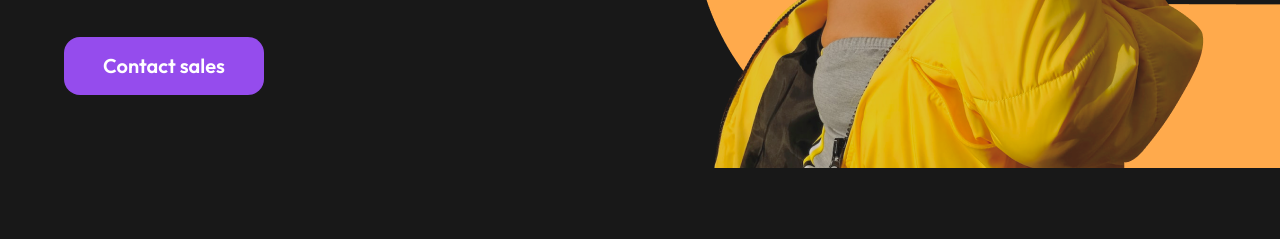
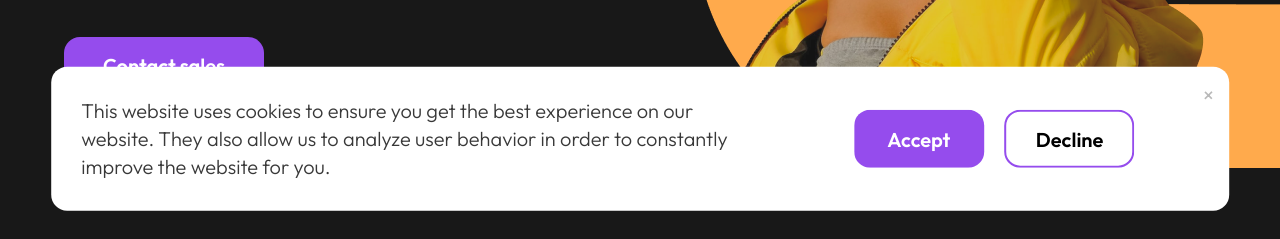
Before and after one commit to qksich/business, a plain HTML site: page index.html in a window 1280 px wide. Shown: the part 561-800 px from the top of the page. Drawn offline with Linux system fonts and the light colour scheme.

Commit message:
Add files via upload

```diff
--- a/index.html
+++ b/index.html
@@ -281,6 +281,19 @@
         </div>
     </div>
 
+    <div class="cookie">
+        <p>This website uses cookies to ensure you get the best experience on our website. They also allow us to analyze user behavior in order to constantly improve the website for you.</p>
+        <div>
+            <button class="close-message write__bg">
+                <span>Accept</span>
+            </button>
+            <button class="close-message write__btn">
+                <span>Decline</span>
+            </button>
+        </div>
+        <span class="close-message disp">&times;</span>
+    </div>
+
     <footer class="container">
         <div class="top">
             <div class="logo">
--- a/script/script.js
+++ b/script/script.js
@@ -15,6 +15,7 @@ const modalThanks = document.querySelector('#thanks-modal') // второй мо
 const closeFormButton = document.querySelectorAll('.close') // кнопки закрывающие форму
 const closeModalThanks = document.querySelector('.cl-thanks') // кнопка во втором модуле
 const errorMessage = document.querySelectorAll('.field__errors')
+const cookieElement = document.querySelector('.cookie')
 
 //открытие формы
 openFormButton.forEach(button => {
@@ -81,63 +82,10 @@ closeModalThanks.addEventListener('click', (event) => {
 })
 
 
-// валидация формы
+// cookie
 
-
-
-
-
-
-
-
-
-
-
-/*
-class FormsValidation {
-    selectors = {
-        form: '[data-js-form]',
-        fieldErrors: '[data-js-form-field-errors]'
-    }
-
-    errorMessages() {
-        valueMissing: 'This field is required.'
-    }
-
-    constructor() {
-        this.bindEvents()
-    }
-
-    validateField(fieldControlElement) {
-        const errors = fieldControlElement.validity
-        const errorMessages = []
-
-        Object.entries(this.errorMessages).forEach(([errorType, errorMessage]) => {
-            if (errors[errorType]) {
-                errorMessages.push(errorMessage)
-            }
-        })
-
-        console.log(errorMessages)
-
-    }
-
-    onBlur(event) { // проверка что событие на эл. внутри формы
-        const { target } = event
-        const isFormField = target.closest(this.selectors.form)
-        const isRequired = target.required
-
-        if (isFormField && isRequired) {
-            this.validateField(target)
-
-        }
-    }
-
-    bindEvents() {// привязка слушателей к document
-        document.addEventListener('blur', (event) => {
-            this.onBlur(event)
-        }, {capture: true} )
-    }
-}
-
-new FormsValidation()*/
+cookieElement.querySelectorAll('.close-message').forEach(btn => {
+    btn.addEventListener('click', () => {
+        cookieElement.style.display = 'none'
+    })
+})
--- a/style/main.css
+++ b/style/main.css
@@ -83,6 +83,21 @@ header {
     font-weight: 600;
 }
 
+.write__btn {
+    position: relative;
+    overflow: hidden;
+    padding: 15px 30px;
+    border: 0;
+    border-radius: 16px;
+    border: 2px #954CED solid;
+    background: #ffffff;
+    font-size: 20px;
+    font-weight: 600;
+    span {
+        color: #000;
+    }
+}
+
 .write__bg {
     position: relative;
     overflow: hidden;
@@ -96,12 +111,14 @@ header {
 }
 
 .gray__bg:active:enabled,
-.write__bg:active:enabled {
+.write__bg:active:enabled,
+.write__btn:active:enabled {
     background: #181818;
 }
 
 .gray__bg::before,
-.write__bg::before {
+.write__bg::before,
+.write__btn::before {
     content: '';
     position: absolute;
     top: 0;
@@ -116,7 +133,8 @@ header {
 }
 
 .gray__bg:hover::before,
-.write__bg:hover::before {
+.write__bg:hover::before,
+.write__btn:hover::before {
     width: 800%;
 }
 
@@ -129,8 +147,15 @@ header {
     color: white;
 }
 
+.write__btn:hover {
+    span {
+        color: #ffffff;
+    }
+}
+
 .gray__bg > *,
-.write__bg > * {
+.write__bg > *,
+.write__btn > * {
     position: relative;
     z-index: 3;
 }
@@ -486,7 +511,8 @@ p {
 
 .spon div,
 .brand .social div,
-footer .top .btns div div {
+footer .top .btns div div,
+.close-message {
     cursor: pointer;
 }
 
@@ -546,9 +572,47 @@ footer {
     }
 }
 
+.cookie {
+    position: fixed;
+    z-index: 100;
+    left: 50%;
+    bottom: 3%;
+    width: 92%;
+    transform: translate(-50%, -3%);
+    background: #fff;
+    padding: 15px;
+    border-radius: 16px;
+    display: flex;
+    justify-content: space-between;
+    p {
+        color: #383838;
+        font-size: 20px;
+        line-height: 140%;
+        font-weight: 300;
+        margin: 15px;
+        width: 70%;
+    }
+    div {
+        display: flex;
+        gap: 20px;
+        margin: auto 0;
+        button {
+            height: 58px;
+            width: 130px;
+        }
+    }
+    .close-message {
+        color: #B9B9B9;
+        font-size: 20px;
+    }
+}
+
 @media (max-width: 1296px) {
     .about .picture {
         top: 1550px;
+    }
+    .cookie p {
+        width: 60%;
     }
 }
 
@@ -605,6 +669,14 @@ footer {
                 h1 { font-size: 70px; }
                 p { font-size: 18px; }
             }
+        }
+    }
+    .cookie {
+        div {
+            flex-direction: column;
+        }
+        p {
+            width: 70%;
         }
     }
 }
@@ -678,6 +750,17 @@ footer {
         h1 {
             font-size: 40px;
         }
+    }
+    .cookie {
+        flex-wrap: wrap;
+        p{ width: 100%; }
+        div {
+            width: 100%;
+            flex-direction: row;
+            button {width: 100%;}
+        }
+        .disp { display: none; }
+
     }
 }
 
```
